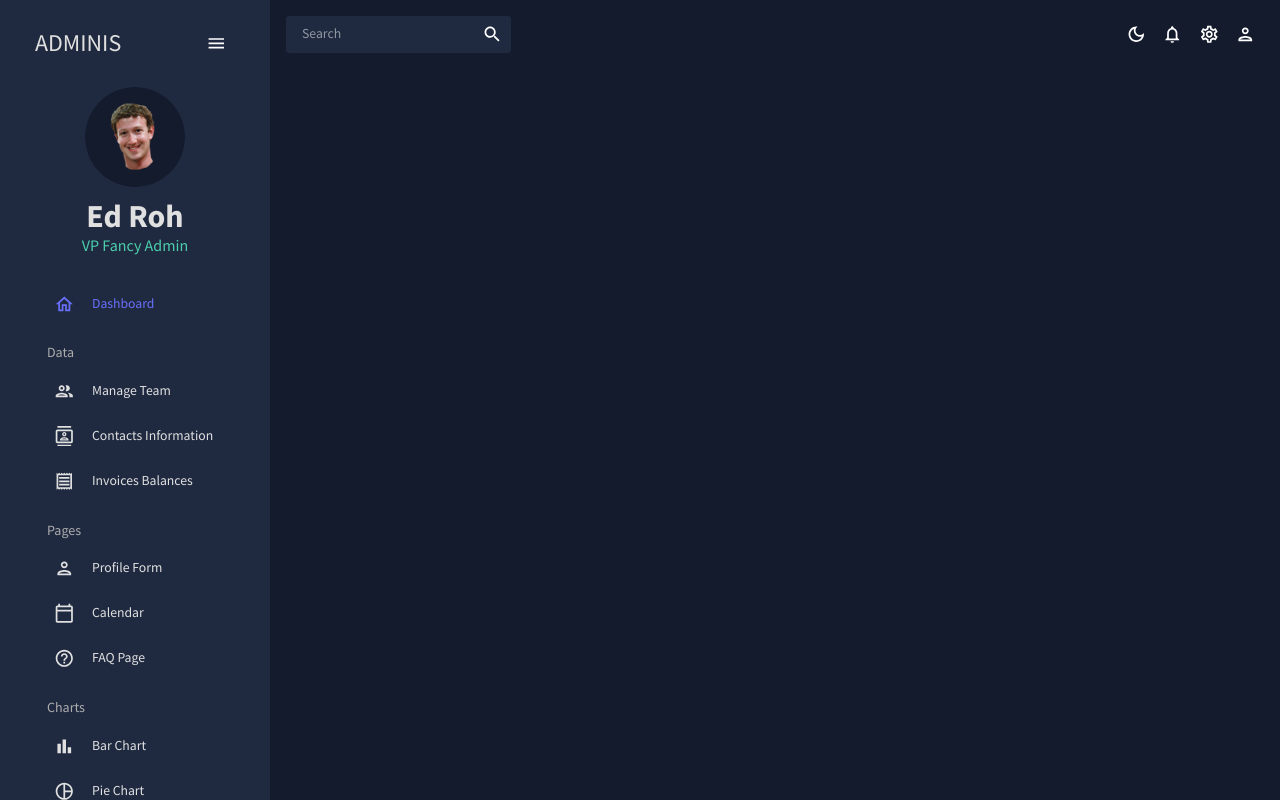
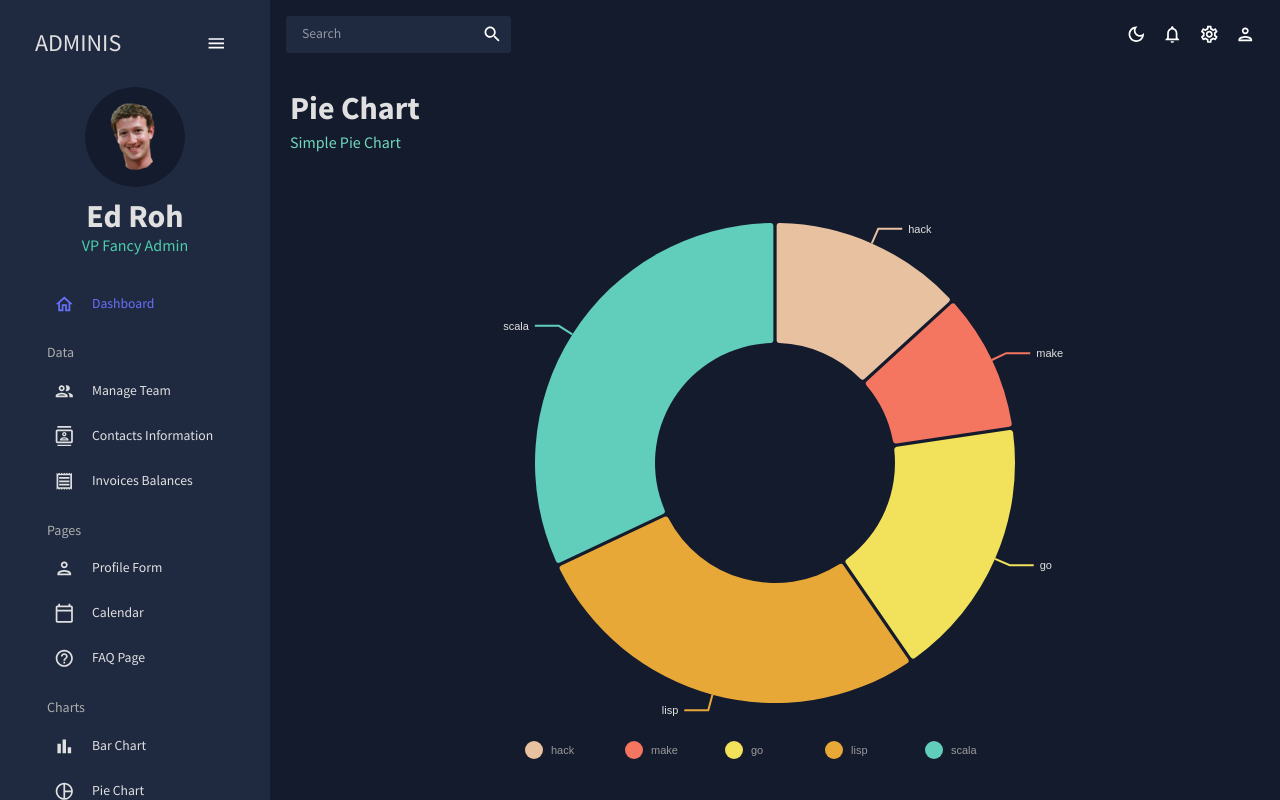
Before and after one commit to hugozeminian/react-admin-dashboard-app, a React (Create React App) app: page /pie in a window 1280 px wide. Built offline with nearby package versions, Linux system fonts and the light colour scheme; a web font is replaced by a local one.

Commit message:
pie chart

```diff
--- a/src/App.js
+++ b/src/App.js
@@ -10,8 +10,8 @@
 import Calendar from "./scenes/calendar";
 import FAQ from "./scenes/faq";
 import Bar from "./scenes/bar";
+import Pie from "./scenes/pie";
 // import Line from "./scenes/line";
-// import Pie from "./scenes/pie";
 // import Geography from "./scenes/geography";
 import { CssBaseline, ThemeProvider } from "@mui/material";
 import { ColorModeContext, useMode } from "./theme";
@@ -34,7 +34,7 @@
               <Route path="/invoices" element={<Invoices />} />
               <Route path="/form" element={<Form />} />
               <Route path="/bar" element={<Bar />} />
-              {/* <Route path="/pie" element={<Pie />} />*/}
+              <Route path="/pie" element={<Pie />} />
               {/* <Route path="/line" element={<Line />} />*/}
               <Route path="/faq" element={<FAQ />} />
               <Route path="/calendar" element={<Calendar />} />
--- /dev/null
+++ b/src/scenes/pie/index.jsx
@@ -0,0 +1,16 @@
+import { Box } from "@mui/material";
+import Header from "../../components/Header";
+import PieChart from "../../components/PieChart";
+
+const Pie = () => {
+  return (
+    <Box m="20px">
+      <Header title="Pie Chart" subtitle="Simple Pie Chart" />
+      <Box height="75vh">
+        <PieChart />
+      </Box>
+    </Box>
+  );
+};
+
+export default Pie;
```
